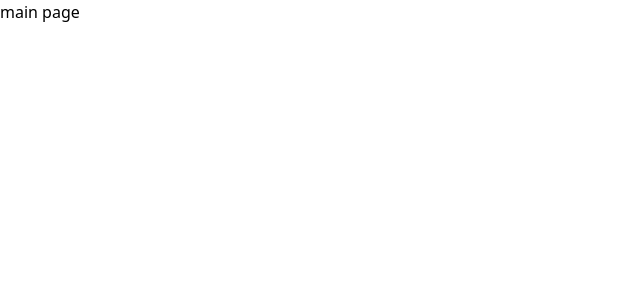
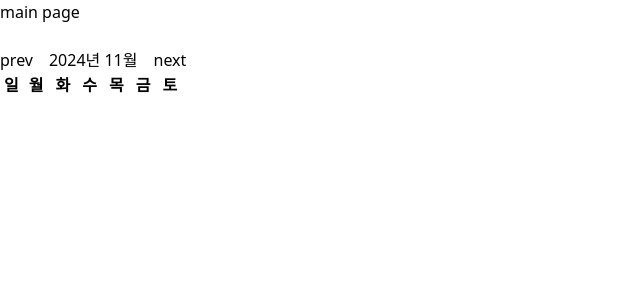
Before and after one commit to ltaehee/workplus-front, a React (Vite) app: page / in a window 1280 px wide. Shown: the top 300 px of the page, without its empty margins (0-640 px from the left). Built offline with nearby package versions, Linux system fonts and the light colour scheme.

Commit message:
datePicker 작성중 - 세윤

```diff
--- /dev/null
+++ b/src/components/common/datePicker.tsx
@@ -0,0 +1,58 @@
+import React from "react";
+import { FC, MouseEvent, useState } from "react";
+
+
+
+const DatePicker = () => {
+    const [curYear, setCurYear] = useState(new Date().getFullYear())
+    const [curMonth, setCurMonth] = useState(new Date().getMonth())
+
+    const getMonthInfo = (year: number, month: number) => {
+        const firstDay = new Date(year, month).getDay();
+        const lastDate = new Date(year, month + 1, 0).getDate();
+
+        return {firstDay, lastDate};
+    }
+    const renderDateCell = () => {
+        // const {firstDay, lastDate} = getMonthInfo(curYear, curMonth)
+    }
+
+    const handleClickPrev = (e:MouseEvent<HTMLButtonElement>) => {
+        if(curMonth === 0){
+            setCurYear(curYear - 1);
+            setCurMonth(11);
+        }else{
+            setCurMonth(curMonth - 1);
+        }
+    }
+    const hanldeClickNext = (e:MouseEvent<HTMLButtonElement>) => {
+        if(curMonth === 11){
+            setCurYear(curYear + 1);
+            setCurMonth(1);
+        }else{
+            setCurMonth(curMonth + 1);
+        }
+    }
+    return(
+        <>
+        <div className="flex items-center space-x-4">
+        <button onClick={handleClickPrev}>prev</button>
+        <div>{curYear}년 {curMonth}월</div>
+        <button onClick={hanldeClickNext}>next</button>
+        </div>
+        <thead>
+            <tr>
+                <th className="px-1">일</th>
+                <th className="px-1.5">월</th>
+                <th className="px-1.5">화</th>
+                <th className="px-1.5">수</th>
+                <th className="px-1.5">목</th>
+                <th className="px-1.5">금</th>
+                <th className="px-1.5">토</th>
+            </tr>
+        </thead>
+        </>
+    )
+}
+
+export default DatePicker;
--- a/src/pages/MainPage.tsx
+++ b/src/pages/MainPage.tsx
@@ -1,7 +1,11 @@
-const MainPage = () => {
+import { FC } from "react";
+import DatePicker from "../components/common/datePicker";
+const MainPage:FC = () => {
   return (
     <>
       <h1>main page</h1>
+      <br />
+      <DatePicker />
     </>
   );
 };
```
